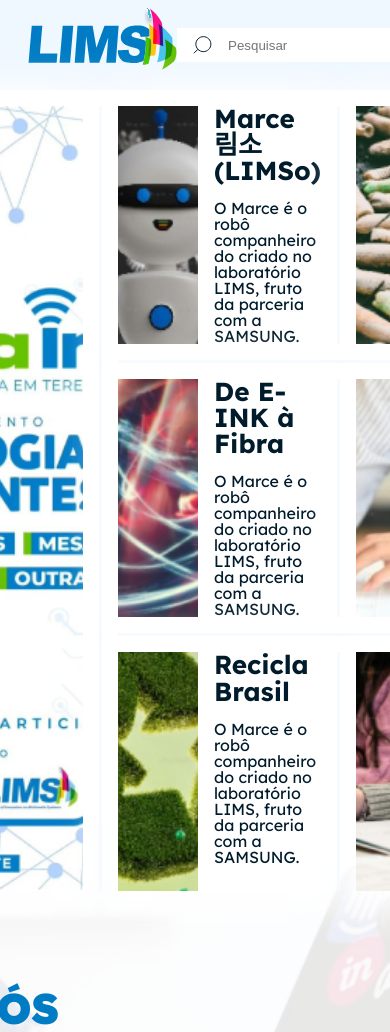
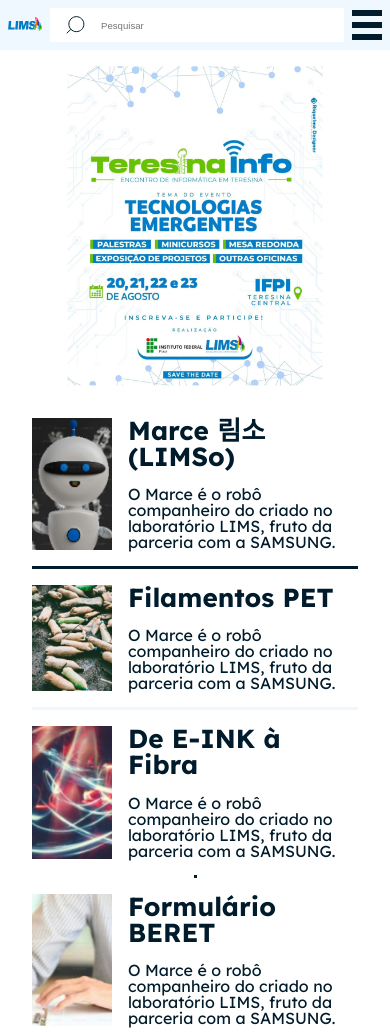
Before and after one commit to phelyppe-matheus/lims_site, a plain HTML site: page index.html in a window 390 px wide. Shown: the top 1032 px of the page. Drawn offline with Linux system fonts and the light colour scheme.

Commit message:
Mobile responsivity

```diff
--- a/style.css
+++ b/style.css
@@ -39,8 +39,8 @@ h4 {
 }
 
 body {
-    height: 100vh;
     font-family: "Lexend", sans-serif;
+    overflow-x: hidden;
 }
 
 nav {
@@ -278,3 +278,179 @@ nav {
 .footer .socialmedia img {
     height: 31px;
 }
+
+@media (max-width: 1250.0000000001px) {
+    .container .news {
+        grid-template-columns: 1fr auto 1fr;
+        grid-template-rows: 1fr auto 1fr;
+
+        width: auto;
+        margin: none;
+    }
+
+    /* .container .news .card, .container .news .card+*, .container .news .card.hero+.separationV {
+        grid-area: auto/1/auto/2;
+    } */
+
+    .container .news .card.hero+.separationV {
+        grid-area: 1/2/4/3;
+        height: 100%;
+        width: 1px;
+    }
+
+    .container .news .card {
+        background: none;
+        box-shadow: none;
+    }
+
+    .container .news .card.hero {
+        grid-area: 1/1/4/2;
+        height: auto;
+        justify-self: center;
+    }
+
+    .container .news .separationH {
+        grid-column: 1/-1;
+    }
+
+    .container .news :nth-child(4) {
+        height: 1px;
+        width: 100%;
+    }
+
+    .container .testimony .title {
+        font-size: 2.6rem;
+    }
+
+    .container .testimony .card {
+        width: 50rem;
+    }
+
+    .container .testimony .card,
+    .container .testimony .card:nth-child(2n),
+    .container .testimony .card .nickname,
+    .container .testimony .card::after {
+        transform: none;
+        gap: 1rem;
+    }
+
+    .container .testimony .card .avatar {
+        height: 10rem;
+    }
+}
+
+@media (max-width: 944px) {
+    .header {
+        padding: 0.5rem;
+        gap: 0.5rem;
+    }
+
+    .header .logo {
+        height: 1rem;
+    }
+
+    .header .searchbar .search {
+        width: 10rem;
+        height: 1rem;
+        font-size: .6rem;
+    }
+
+    .header .menu {
+        position: relative;
+
+    }
+
+    .header .menu .page {
+        display: none;
+    }
+
+    .header .menu::after {
+        content: "";
+        height: 30px;
+        width: 30px;
+        background-color: red;
+        background: linear-gradient(
+            var(--colorprimary900) 50%,
+            #0000 50%
+        );
+
+        background-size: 100% 40%;
+    }
+
+    .container .news {
+        grid-template-columns: 1fr;
+        grid-template-rows: auto;
+
+        width: auto;
+    }
+
+    .container .news .card, .container .news .card+*, .container .news .card.hero+.separationV {
+        grid-area: auto/1/auto/2;
+    }
+
+    .container .news .card {
+        background: none;
+        box-shadow: none;
+    }
+
+    .container .news .card.hero {
+        grid-area: 1/1/2/2;
+        height: auto;
+        justify-self: center;
+    }
+
+    .container .news .separationH,
+    .container .news .separationV {
+        height: 3px;
+        justify-self: center;
+    }
+
+    .container .news .separationH {
+        width: 100%;
+    }
+
+    .container .news .separationV {
+        background-color: var(--colorprimary900);
+    }
+
+    .container .about {
+        width: auto;
+        padding: 1rem;
+    }
+
+    .container .about .text {
+        padding: 0 1rem;
+    }
+
+    .container .testimony .card {
+        margin-top: 1.5rem;
+    }
+
+    .container .testimony .card {
+        width: 100%;
+    }
+
+    .container .testimony .card .avatar {
+        height: 5rem;
+    }
+
+    .container .testimony .card::after {
+        transform: translate(70%, 25%) scale(0.5);
+    }
+
+    .container .testimony .card .nickname {
+        transform: translate(0%, 50%);
+    }
+
+    .footer > *,
+    .footer h2 {
+        font-size: 1rem;
+    }
+}
+
+@media (max-width: 650px) {
+    .footer > *,
+    .footer h2 {
+        font-size: 0.6rem;
+    }
+}
```
